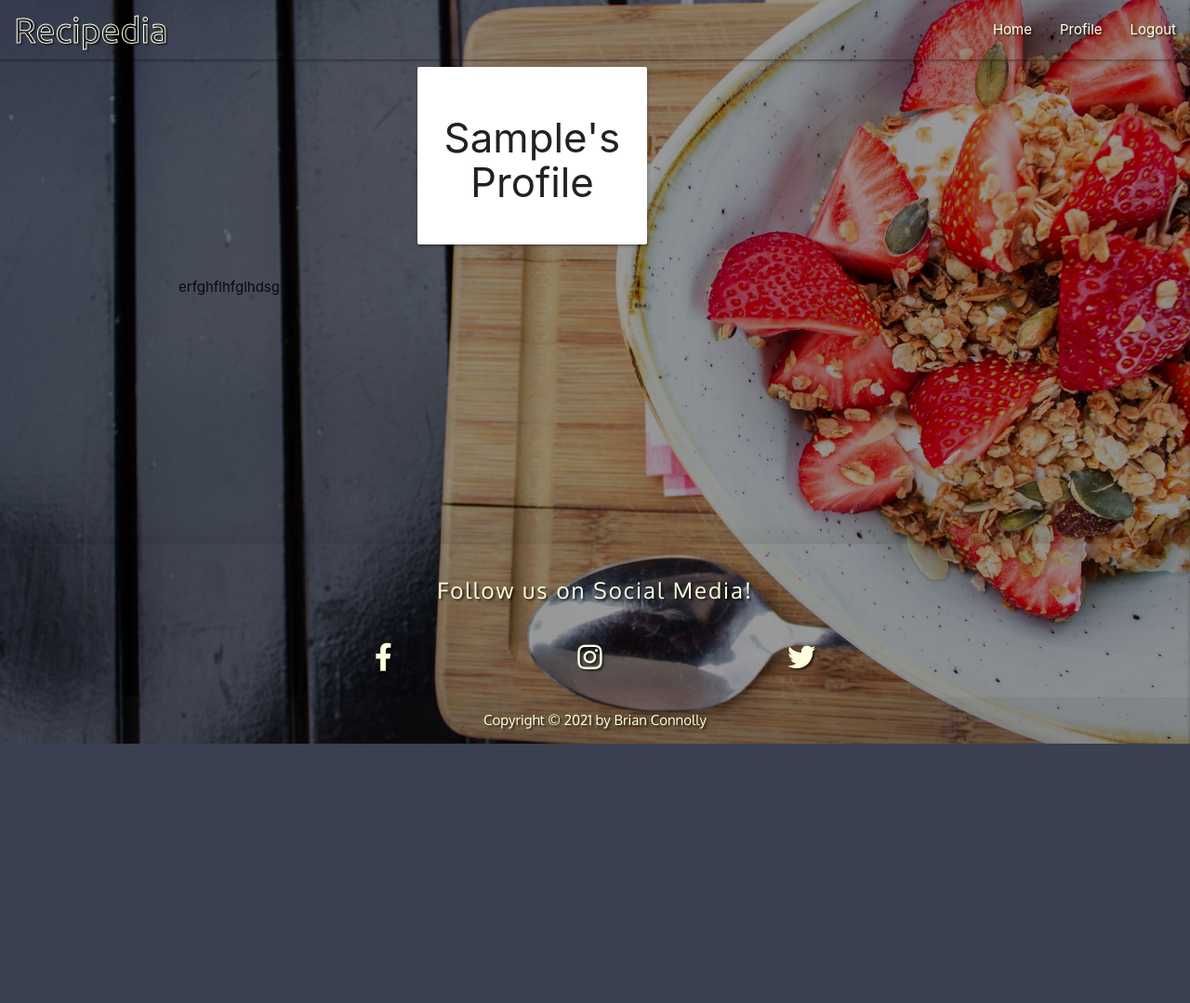
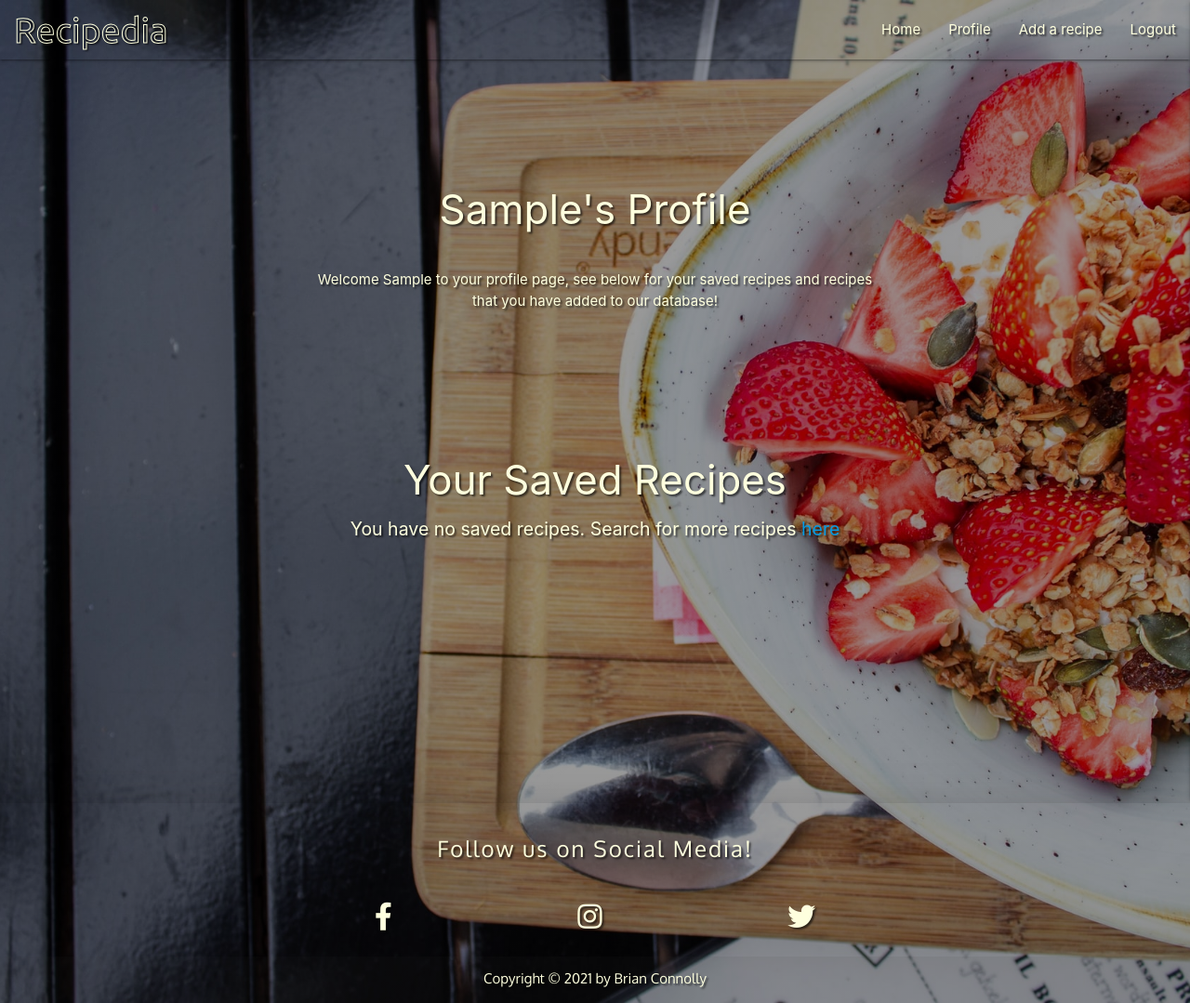
Before and after one commit to Brianconn71/ms3-recipedia, a Flask app: page /profile/1 in a window 1280 px wide. Shown: the whole page at 93% size. Before the commit the page ends 800 px from the top, so only its background shows below. Run offline with Flask 2, Linux system fonts and the light colour scheme; the visitor is signed in with stand-in values (Sample User, id 1); a database or web service that is not in the repository returns one stand-in record (values such as "Sample title"); some libraries are stand-ins or nearby versions.

Commit message:
add: added an add_recipe page to the site with a basic form set up so far, also added styling to the profile page

```diff
--- a/app.py
+++ b/app.py
@@ -102,6 +102,11 @@ def logout():
     return redirect(url_for("login"))
 
 
+@app.route("/add_recipe", methods=["POST", "GET"])
+def add_recipe():
+    return render_template("add_recipe.html")
+
+
 
 if __name__ == "__main__":
     app.run(host=os.environ.get("IP"),
--- a/static/css/style.css
+++ b/static/css/style.css
@@ -230,3 +230,10 @@ form input[type="text"]{
 .copyright-text{
     font-family: 'Oxygen', sans-serif;
 }
+/* profile page */
+.user-profile{
+    height: 50vh;
+}
+.user-recipe-section{
+    height: 50vh;
+}
--- a/templates/base.html
+++ b/templates/base.html
@@ -30,6 +30,7 @@
                     <li><a href="{{ url_for('get_recipes')}}" class="menu-items recipedia-text">Home</a></li>
                     {% if session.user %}
                         <li><a href="{{ url_for('profile', username=session['user']) }}" class="menu-items recipedia-text">Profile</a></li>
+                        <li><a href="{{ url_for('add_recipe') }}" class="menu-items recipedia-text">Add a recipe</a></li>
                         <li><a href="{{ url_for('logout') }}" class="menu-items recipedia-text">Logout</a></li>
                     {% else %}
                         <li><a href="{{ url_for('login') }}" class="menu-items recipedia-text">Log In</a></li>
@@ -45,6 +46,7 @@
             <li><a href="{{ url_for('get_recipes')}}">Home</a></li>
             {% if session.user %}
                 <li><a href="{{ url_for('profile', username=session['user']) }}">Profile</a></li>
+                <li><a href="{{ url_for('add_recipe') }}" class="menu-items recipedia-text">Add a recipe</a></li>
                 <li><a href="{{ url_for('logout') }}">Logout</a></li>
             {% else %}
                 <li><a href="{{ url_for('login') }}">Log In</a></li>
--- a/templates/profile.html
+++ b/templates/profile.html
@@ -2,22 +2,42 @@
 {% block content %}
 
 
-    <section class="container center-placement">
+    <section class="container center-placement user-profile">
         <div class="row">
-            <div class="col s8">
-                <div class="card-panel">
-                    <h3 class="center-align capitalize">{{ username }}'s Profile</h3>
+            <div class="col s12">
+                    <h3 class="center-align recipedia-text shadow-text">{{ username.capitalize() }}'s Profile</h3><br>
+                    <p class="center-align recipedia-text shadow-text">Welcome {{ username.capitalize() }} to your profile page, see below for your saved recipes and recipes that you have added to our database!</p>
                 </div>
+            </div>
+    </section>
+    <section class="container user-recipe-section">
+        <div class="row">
+            <div class="col s12 center-text">
+                <h3 class="recipedia-text shadow-text">Your Saved Recipes</h3>
+                {% for recipe in recipes %}
+                    {% if recipe.created_by == session["user"] %}
+                        <div class="row">
+                            <div class="col s12 m7">
+                                <div class="card">
+                                    <div class="card-image">
+                                        <img src="images/sample-1.jpg">
+                                        <span class="card-title">Card Title</span>
+                                    </div>
+                                    <div class="card-content">
+                                        <p>I am a very simple card. I am good at containing small bits of information.
+                                        I am convenient because I require little markup to use effectively.</p>
+                                    </div>
+                                    <div class="card-action">
+                                        <a href="#">This is a link</a>
+                                    </div>
+                                </div>
+                            </div>
+                        </div>
+                    {% else %}
+                        <h5 class="recipedia-text shadow-text center-align">You have no saved recipes. Search for more recipes <a href="{url_for('recipes')}">here</a></h5>
+                    {% endif %}
+                {% endfor %}
             </div>
         </div>
     </section>
-    <section>
-        {% for recipe in recipes %}
-            {% if recipe.up_vote == "True" %}
-                <div>{{ recipe.difficulty }}</div>
-            {% else %}
-                <div>erfghflhfglhdsg</div>
-            {% endif %}
-        {% endfor %}
-    </section>
 {% endblock %}
```
Also changed, not shown: templates/add_recipe.html (added, +23 -0 lines).
